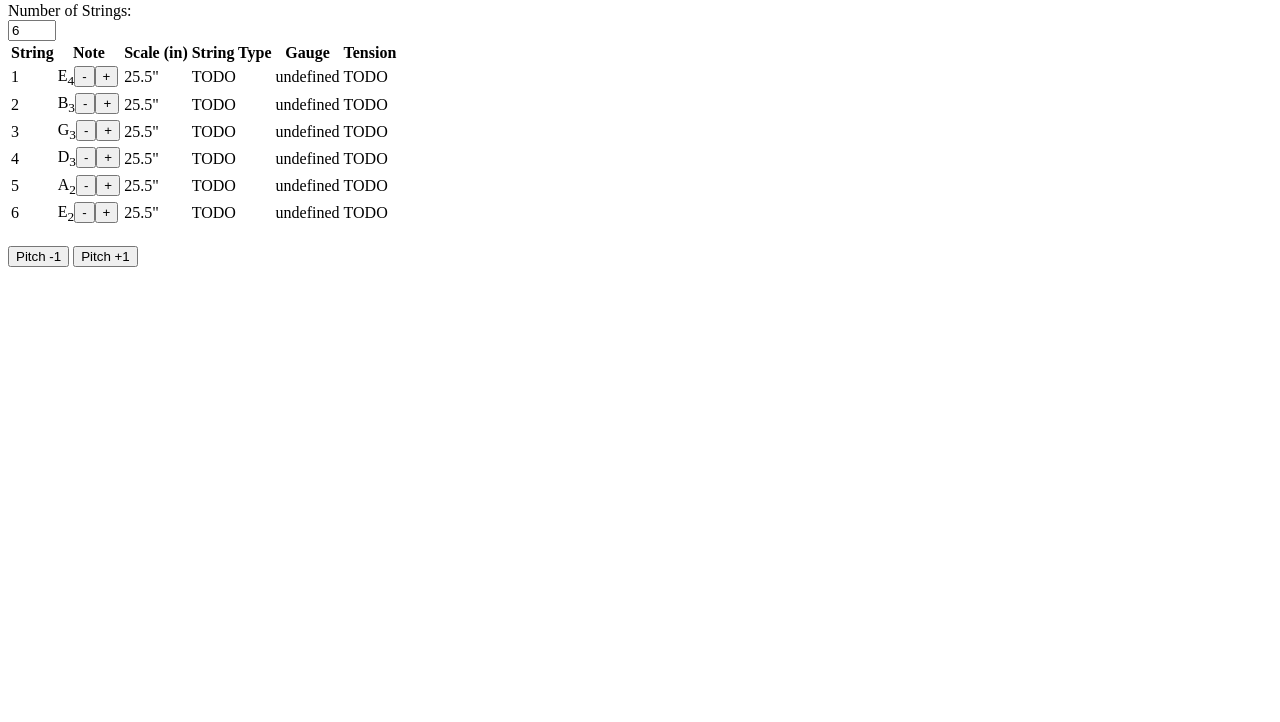
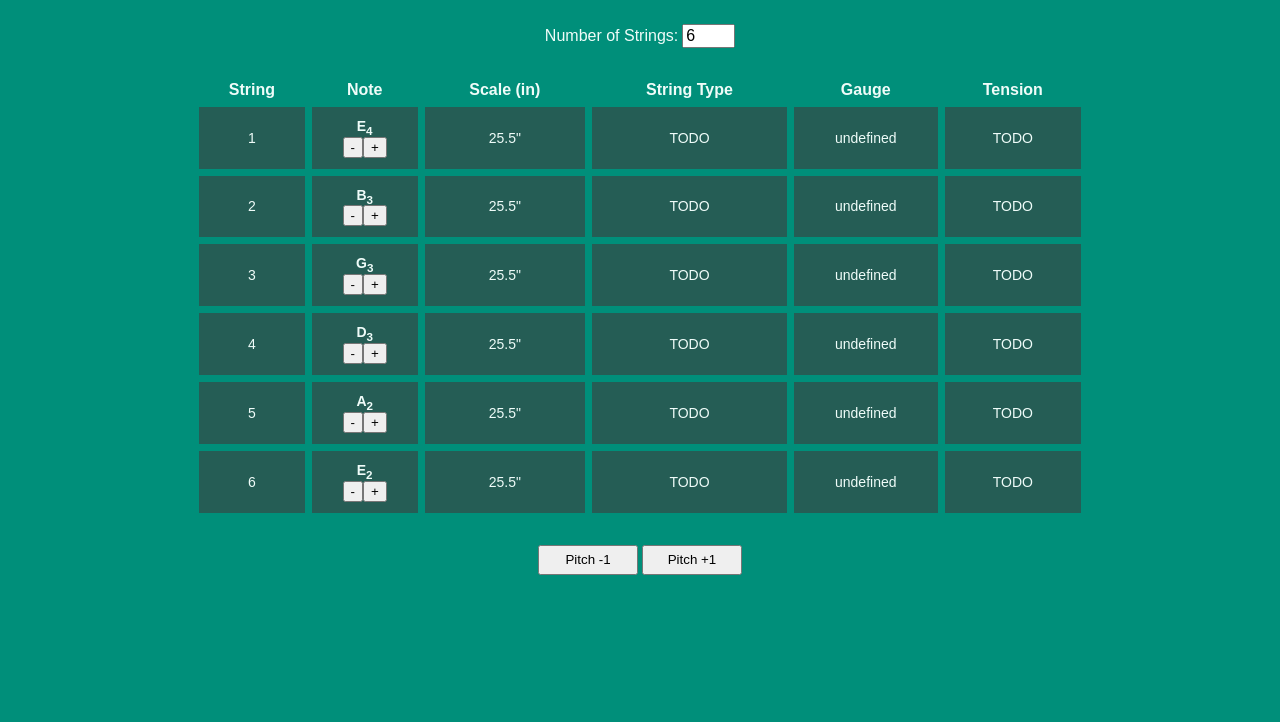
Before and after one commit to KyleTaylorLange/StringTensionCalculator, a plain HTML site: page index.html in a window 1280 px wide. Shown: the part 78-800 px from the top of the page. Drawn offline with Linux system fonts and the light colour scheme.

Commit message:
some preliminary styles

```diff
--- a/index.html
+++ b/index.html
@@ -1,24 +1,33 @@
 <!DOCTYPE html>
 <html lang="en">
+
 <head>
     <meta charset="UTF-8">
     <meta name="viewport" content="width=device-width, initial-scale=1.0">
+    <link rel="stylesheet" href="style.css"/>
     <script type="module" src="script.js"></script>
     <title>String Tension Calculator</title>
 </head>
+
 <body>
-    <div>
+    <header class="header">
         <h1>String Tension Calculator</h1>
-        <div>
-            <label for="num_strings">Number of Strings:</label><br>
-            <input class="number-of-strings" type="number" id="num_strings" name="num_strings" min="6" max="8" value ="6"/></br>
-            <div id="str_table">
-                Table goes here.
-            </div>
-            <br>
+    </header>
+    <div class="main-container">
+        <div class="num-strings-container">
+            <label for="num-strings">Number of Strings:</label>
+            <input class="number-of-strings" type="number" id="num-strings" name="num-strings" min="6" max="8" value ="6"/>
+        </div>
+        <div class="str-table-container">
+            <table class="str-table" id="str-table">
+                <!-- Table contents to be rendered -->
+            </table>
+        </div>
+        <div class="button-pitches-container">
             <button class="button-pitches-down" type="button">Pitch -1</button>
             <button class="button-pitches-up" type="button">Pitch +1</button>
         </div>
     </div>
 </body>
+
 </html>
--- a/js/stringtension.js
+++ b/js/stringtension.js
@@ -69,7 +69,7 @@ class StringTension {
             string.shiftPitch(semitones);
         }
 
-        this.redrawStringTable("str_table");
+        this.redrawStringTable("str-table");
     }
 
     /**
@@ -101,6 +101,7 @@ class StringTension {
         let tr = document.createElement('tr');
         let th = [document.createElement('th'), document.createElement('th'), document.createElement('th'), document.createElement('th'), document.createElement('th'), document.createElement('th')];
 
+        tr.classList.add('row-top')
         strTable.setAttribute("id", tableId);
 
         th[0].innerText = "String";
@@ -136,8 +137,10 @@ class StringTension {
      * @returns
      */
     makeStringRow(number, string) {
+        // The calling object
         let caller = this;
 
+        // Creating our elements
         let tr = document.createElement('tr');
         let stringNum = document.createElement('td');
         let noteName = document.createElement('td');
@@ -146,29 +149,43 @@ class StringTension {
         let gauge = document.createElement('td');
         let tension = document.createElement('td');
 
+        let buttonContainer = document.createElement('div')
         let buttonPitchDown = document.createElement('button');
         let buttonPitchUp = document.createElement('button');
+
+        // Adding our classes to each table element
+        tr.classList.add('row')
+        stringNum.classList.add('string-num')
+        noteName.classList.add('note-name')
+        scaleLength.classList.add('scale-length')
+        stringType.classList.add('string-type')
+        gauge.classList.add('gauge')
+        tension.classList.add('tension')
+        buttonContainer.classList.add('note-buttons')
+        buttonPitchDown.classList.add('button-pitch-down')
+        buttonPitchUp.classList.add('button-pitch-up')
 
         stringNum.appendChild(document.createTextNode(number));
 
         // Write the note's name, but also create two buttons to change the individual string's pitch.
-        noteName.innerHTML = this.getNoteLetter(string.note) + "<sub>" + this.getNoteOctave(string.note) + "</sub>";
+        noteName.innerHTML = `<div class='note-inner'><span class='note-letter'>${this.getNoteLetter(string.note)}</span><sub class="note-octave">${this.getNoteOctave(string.note)}</sub></div>`;
 
         buttonPitchDown.innerHTML = '-';
         buttonPitchUp.innerHTML = '+';
 
         buttonPitchDown.onclick = function() {
             string.shiftPitch(-1);
-            caller.redrawStringTable('str_table');
+            caller.redrawStringTable('str-table');
         }
 
         buttonPitchUp.onclick = function() {
             string.shiftPitch(1);
-            caller.redrawStringTable('str_table');
+            caller.redrawStringTable('str-table');
         }
 
-        noteName.appendChild(buttonPitchDown);
-        noteName.appendChild(buttonPitchUp);
+        noteName.appendChild(buttonContainer)
+        buttonContainer.appendChild(buttonPitchDown);
+        buttonContainer.appendChild(buttonPitchUp);
 
         scaleLength.innerHTML = string.scale.toString() + "\"";
 
--- a/script.js
+++ b/script.js
@@ -13,7 +13,7 @@ window.onload = function() {
 
 	// Events
 	numberOfStringsInput.onchange = function() {
-		stringTension.makeStringTable('str_table','num_strings')
+		stringTension.makeStringTable('str-table','num-strings')
 	}
 
 	buttonPitchDown.onclick = function() {
@@ -24,5 +24,5 @@ window.onload = function() {
 		stringTension.shiftPitches(1)
 	}
 
-	stringTension.makeStringTable('str_table','num_strings')
+	stringTension.makeStringTable('str-table','num-strings')
 }
--- /dev/null
+++ b/scss/style.scss
@@ -0,0 +1,149 @@
+// Colour scheme
+$green-primary: #008f7a;
+$green-secondary: #255d55;
+$grey-primary: #effcf9;
+$tan-primary: #f3eada;
+$white: #ffffff;
+$black: #000000;
+
+// Mixins
+@mixin mt-1 {
+	margin-top: 1rem;
+}
+
+@mixin mt-2-5 {
+	margin-top: 2.5rem;
+}
+
+@mixin mb-1 {
+	margin-bottom: 1rem;
+}
+
+@mixin mb-2-5 {
+	margin-bottom: 2.5rem;
+}
+
+@mixin mtb-2-5 {
+	margin-top: 2.5rem;
+	margin-bottom: 2.5rem;
+}
+
+@mixin ptb-1 {
+	padding-top: 1rem;
+	padding-bottom: 1rem;
+}
+
+// Main styles
+*, *::before, *::after {
+  box-sizing: border-box;
+}
+
+html {
+	font-size: 10px; // 10px === 1rem, use rem primarily
+	font-family: Arial, Helvetica, sans-serif;
+}
+
+body {
+	background-color: $green-primary;
+
+
+	@media only screen and (min-width: 1024px) {
+		margin: 0 15%;
+	}
+
+	@media only screen and (max-width: 1023px) {
+		margin: 0 2.5%;
+	}
+}
+
+.header {
+	display: flex;
+	flex-direction: column;
+	justify-content: center;
+	align-items: center;
+
+	@include mtb-2-5();
+
+	background-color: $green-secondary;
+	color: $grey-primary;
+	border: 1px solid $tan-primary;
+}
+
+.main-container {
+	display: flex;
+	flex-direction: column;
+	justify-content: center;
+	align-items: center;
+	font-size: 1.4rem;
+}
+
+.num-strings-container {
+	@include mb-2-5();
+
+	label {
+		color: $grey-primary;
+		font-size: 1.6rem;
+	}
+
+	input {
+		font-size: 1.6rem;
+	}
+}
+
+.str-table-container {
+	display: flex;
+	flex-direction: column;
+	justify-content: center;
+	align-items: center;
+	width: 100%;
+
+	#str-table {
+		width: 100%;
+		border-spacing: 0.7rem;
+		@include mb-2-5();
+
+		.row-top {
+			th {
+				text-align: center;
+				text-justify: center;
+				color: $grey-primary;
+				font-size: 1.6rem;
+			}
+
+		}
+		.row {
+			th {
+				text-align: center;
+				text-justify: center;
+				color: $grey-primary;
+			}
+
+			td {
+				text-align: center;
+				text-justify: center;
+				background-color: $green-secondary;
+				color: $grey-primary;
+				border: 1px solid $green-secondary;
+			}
+		}
+
+		.note-name {
+			@include ptb-1();
+		}
+
+		.note-inner {
+			color: $grey-primary;
+			font-weight: 600;
+		}
+	}
+}
+
+.button-pitches-container {
+	@include mb-2-5();
+
+	.button-pitches-down,
+	.button-pitches-up {
+		width: 100px;
+		height: 30px;
+	}
+}
```
Also changed, not shown: css/styles.css (deleted), style.css (added), 1 other file.
